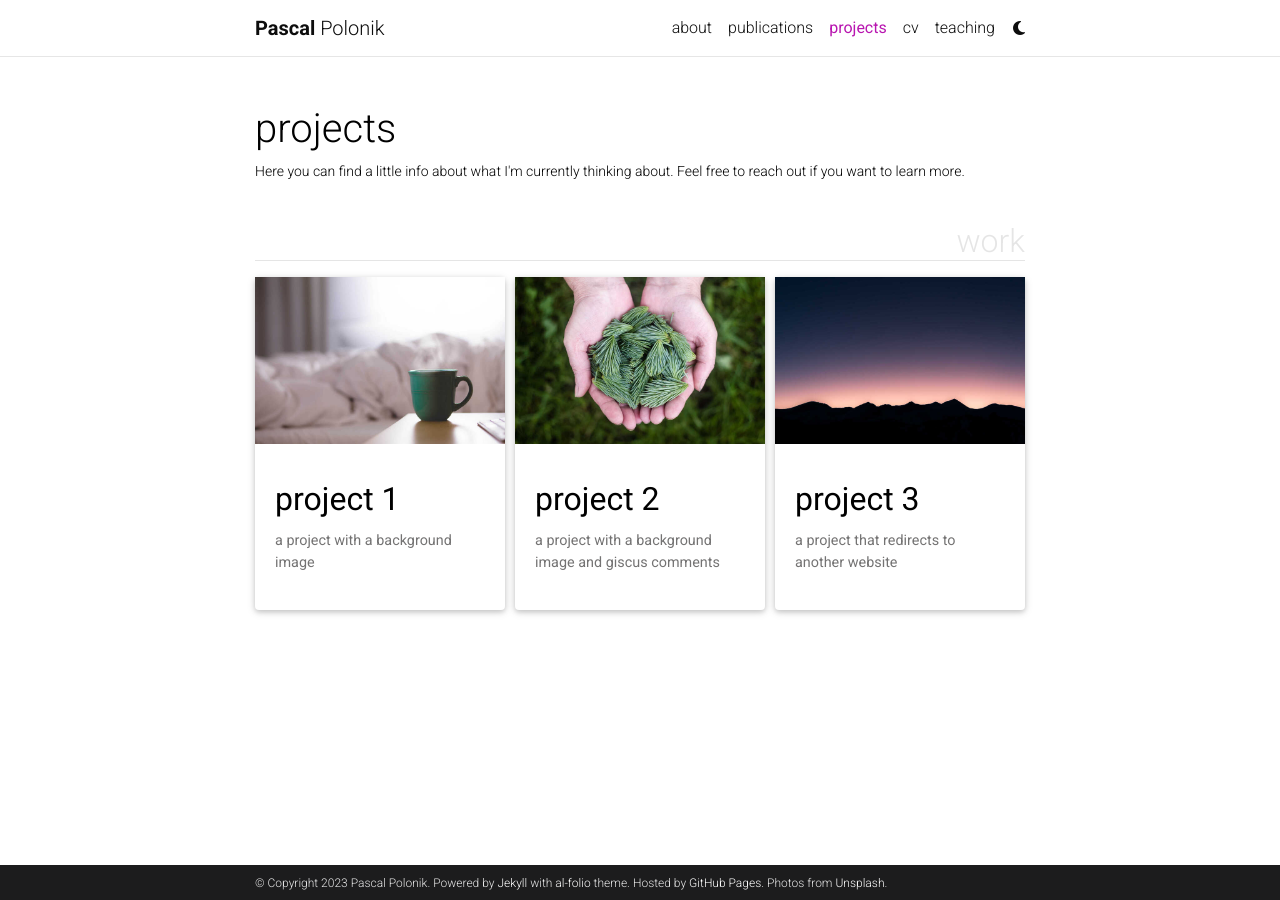
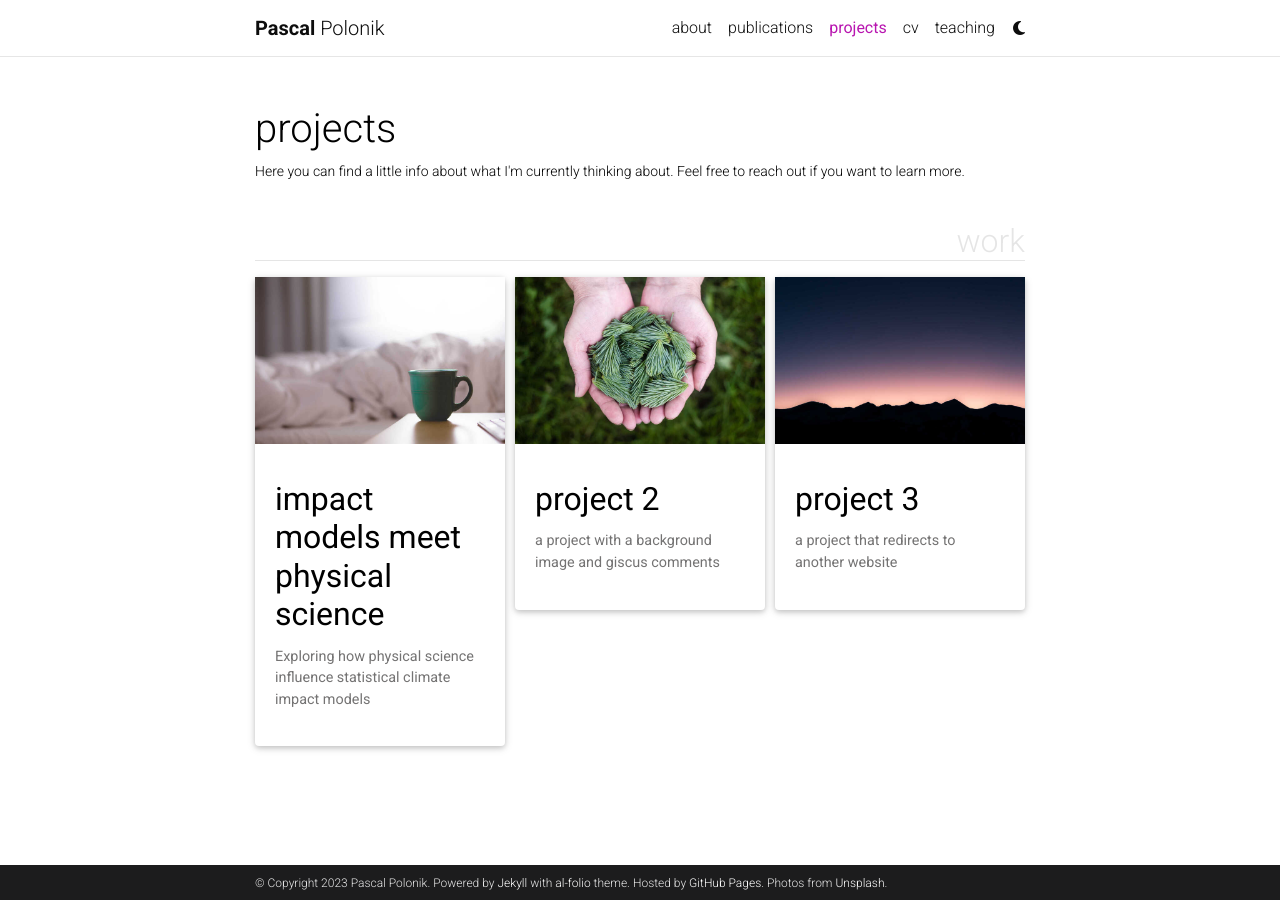
Before and after one commit to ppolonik2/ppolonik2.github.io, a Jekyll site: the page built from _pages/projects.md, in a window 1280 px wide. Built offline with Jekyll 4.4.1, drawn with Linux system fonts in a browser that asks for light colours; full-size pictures stand in for the smaller copies a plugin makes; comment, search, counter and statistics services are not loaded; a style sheet for code colours, icons or effects is not loaded.

Commit message:
Update 1_project.md

````diff
--- a/_projects/1_project.md
+++ b/_projects/1_project.md
@@ -1,25 +1,21 @@
 ---
 layout: page
-title: project 1
-description: a project with a background image
+title: Impact models meet physical science
+description: Exploring how physical science influence statistical climate impact models
 img: assets/img/12.jpg
 importance: 1
 category: work
-related_publications: einstein1956investigations, einstein1950meaning
+related_publications:
 ---
 
-Every project has a beautiful feature showcase page.
-It's easy to include images in a flexible 3-column grid format.
-Make your photos 1/3, 2/3, or full width.
+Statistical climate impact models estimate how climatic factors like temperature and precipitation influence a human outcome of interest like economic activity (GDP) or agricultural output. In this project we explore how considerations from the physical Earth sciences bias these models and how those biases could potentially be adressed.
 
-To give your project a background in the portfolio page, just add the img tag to the front matter like so:
+We consider the role of
+ - measurement error
+ - correlation between independent variables
+ - mean climate state
 
-    ---
-    layout: page
-    title: project
-    description: a project with a background image
-    img: /assets/img/12.jpg
-    ---
+Paper in prep!
 
 <div class="row">
     <div class="col-sm mt-3 mt-md-0">
@@ -35,47 +31,3 @@
 <div class="caption">
     Caption photos easily. On the left, a road goes through a tunnel. Middle, leaves artistically fall in a hipster photoshoot. Right, in another hipster photoshoot, a lumberjack grasps a handful of pine needles.
 </div>
-<div class="row">
-    <div class="col-sm mt-3 mt-md-0">
-        {% include figure.html path="assets/img/5.jpg" title="example image" class="img-fluid rounded z-depth-1" %}
-    </div>
-</div>
-<div class="caption">
-    This image can also have a caption. It's like magic.
-</div>
-
-You can also put regular text between your rows of images.
-Say you wanted to write a little bit about your project before you posted the rest of the images.
-You describe how you toiled, sweated, *bled* for your project, and then... you reveal its glory in the next row of images.
-
-
-<div class="row justify-content-sm-center">
-    <div class="col-sm-8 mt-3 mt-md-0">
-        {% include figure.html path="assets/img/6.jpg" title="example image" class="img-fluid rounded z-depth-1" %}
-    </div>
-    <div class="col-sm-4 mt-3 mt-md-0">
-        {% include figure.html path="assets/img/11.jpg" title="example image" class="img-fluid rounded z-depth-1" %}
-    </div>
-</div>
-<div class="caption">
-    You can also have artistically styled 2/3 + 1/3 images, like these.
-</div>
-
-
-The code is simple.
-Just wrap your images with `<div class="col-sm">` and place them inside `<div class="row">` (read more about the <a href="https://getbootstrap.com/docs/4.4/layout/grid/">Bootstrap Grid</a> system).
-To make images responsive, add `img-fluid` class to each; for rounded corners and shadows use `rounded` and `z-depth-1` classes.
-Here's the code for the last row of images above:
-
-{% raw %}
-```html
-<div class="row justify-content-sm-center">
-    <div class="col-sm-8 mt-3 mt-md-0">
-        {% include figure.html path="assets/img/6.jpg" title="example image" class="img-fluid rounded z-depth-1" %}
-    </div>
-    <div class="col-sm-4 mt-3 mt-md-0">
-        {% include figure.html path="assets/img/11.jpg" title="example image" class="img-fluid rounded z-depth-1" %}
-    </div>
-</div>
-```
-{% endraw %}
````
